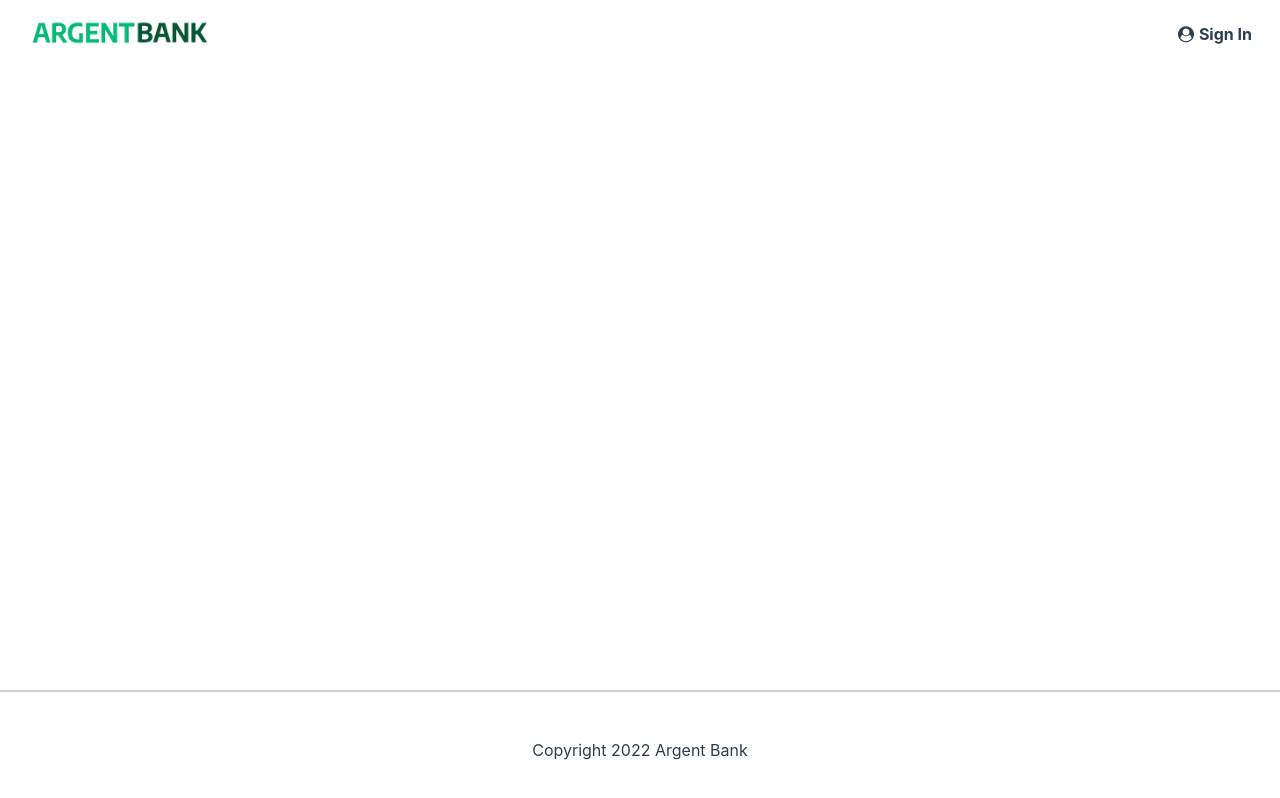
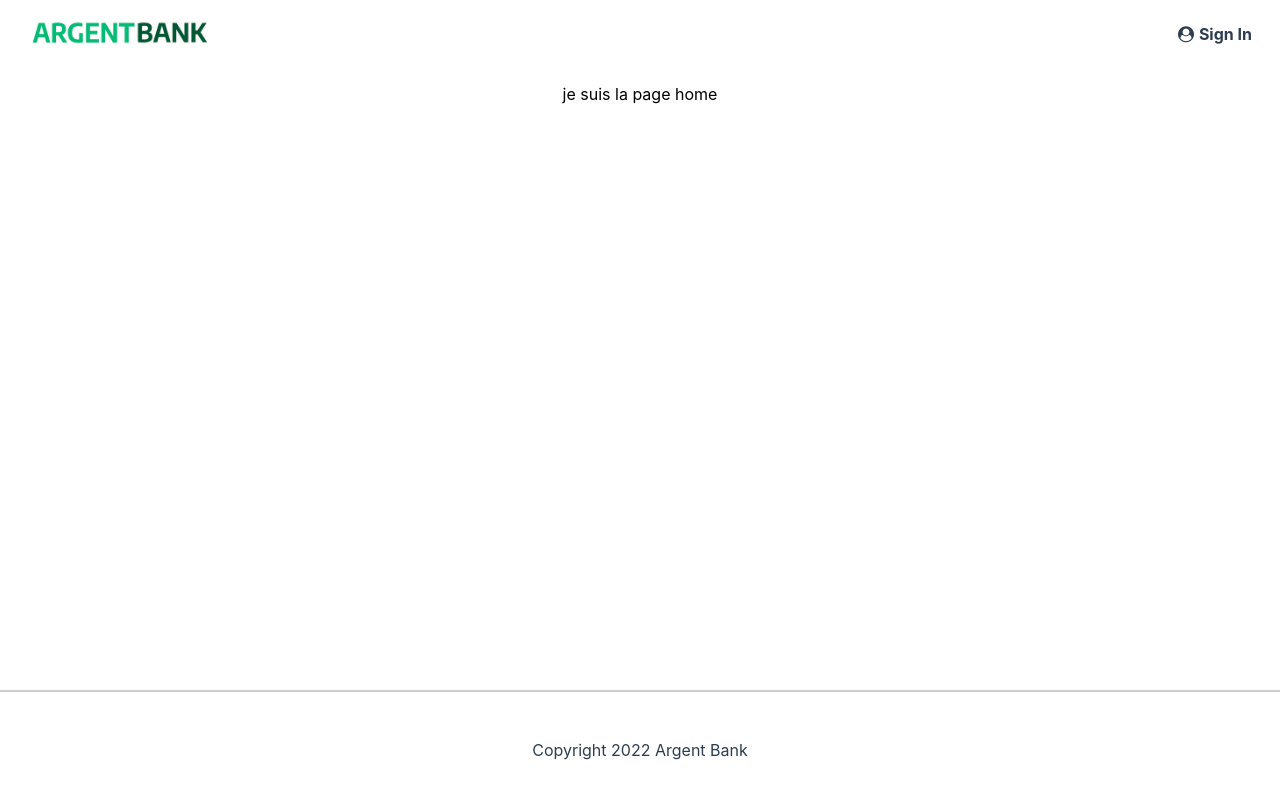
Before and after one commit to Roy-Framery-s-Openclassrooms-projects/royframery_13_24032022, a React (Create React App) app: page / in a window 1280 px wide. Built offline with nearby package versions, Linux system fonts and the light colour scheme.

Commit message:
implement Home Page

```diff
--- /dev/null
+++ b/src/Pages/Home/index.jsx
@@ -0,0 +1,9 @@
+const Home = () => {
+    return (
+        <main>
+            <p>je suis la page home</p>
+        </main>
+    )
+}
+
+export default Home
--- a/src/index.jsx
+++ b/src/index.jsx
@@ -1,6 +1,8 @@
 import React from 'react'
 import ReactDOM from 'react-dom'
-import { BrowserRouter as Router } from 'react-router-dom'
+import { BrowserRouter as Router, Routes, Route } from 'react-router-dom'
+// Pages
+import Home from './Pages/Home'
 // Components
 import Header from './components/Header'
 import Footer from './components/Footer'
@@ -12,6 +14,9 @@
     <React.StrictMode>
         <Router>
             <Header />
+            <Routes>
+                <Route path="/" element={<Home />} />
+            </Routes>
             <Footer />
         </Router>
     </React.StrictMode>,
```
Also changed, not shown: package.json (indentation only), src/Pages/Home/Home.scss (added), 1 other file (tests, documents, lock files or other folders).
